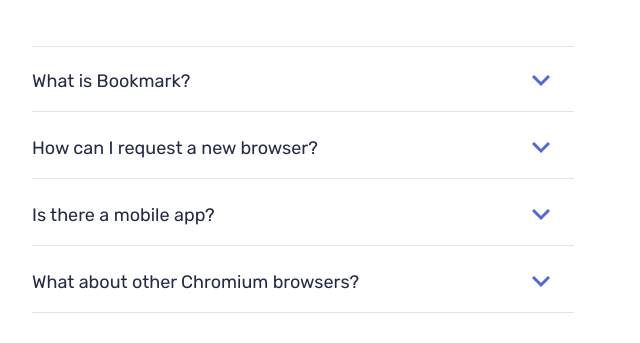
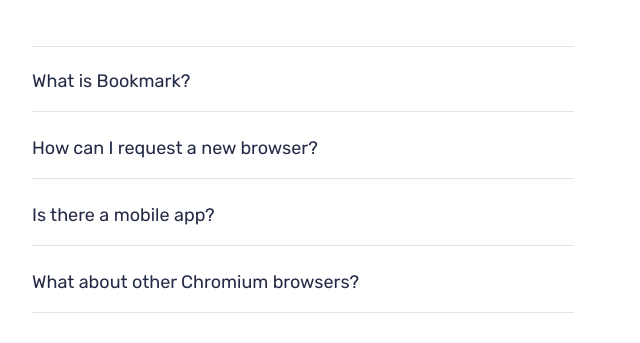
Before and after one commit to tediko/bookmark-landing-page, a React app: page dist/index.html in a window 1280 px wide. Shown: the part 2603-2946 px from the top of the page, 337-977 px from the left. Built offline with nearby package versions, Linux system fonts and the light colour scheme.

Commit message:
Remove: before pseudo-element from faq__accordion-question

```diff
--- a/src/sass/layout/_faq.scss
+++ b/src/sass/layout/_faq.scss
@@ -69,21 +69,12 @@
 
     &__accordion-question {
         position: relative;
+        display: flex;
+        justify-content: space-between;
 
         @include breakpoint(md) {
             transition: color 300ms ease-in-out;
-        }
-
-        &::before {
-            position: absolute;
-            content: url('/images/icon-arrow.svg');
-            top: 50%;
-            right: 0;
-            transform: translateY(-50%);
-
-            @include breakpoint(md) {
-                right: 24px;
-            }
+            padding-right: 24px;
         }
     }
 
```
Also changed, not shown: dist/css/main.css.
